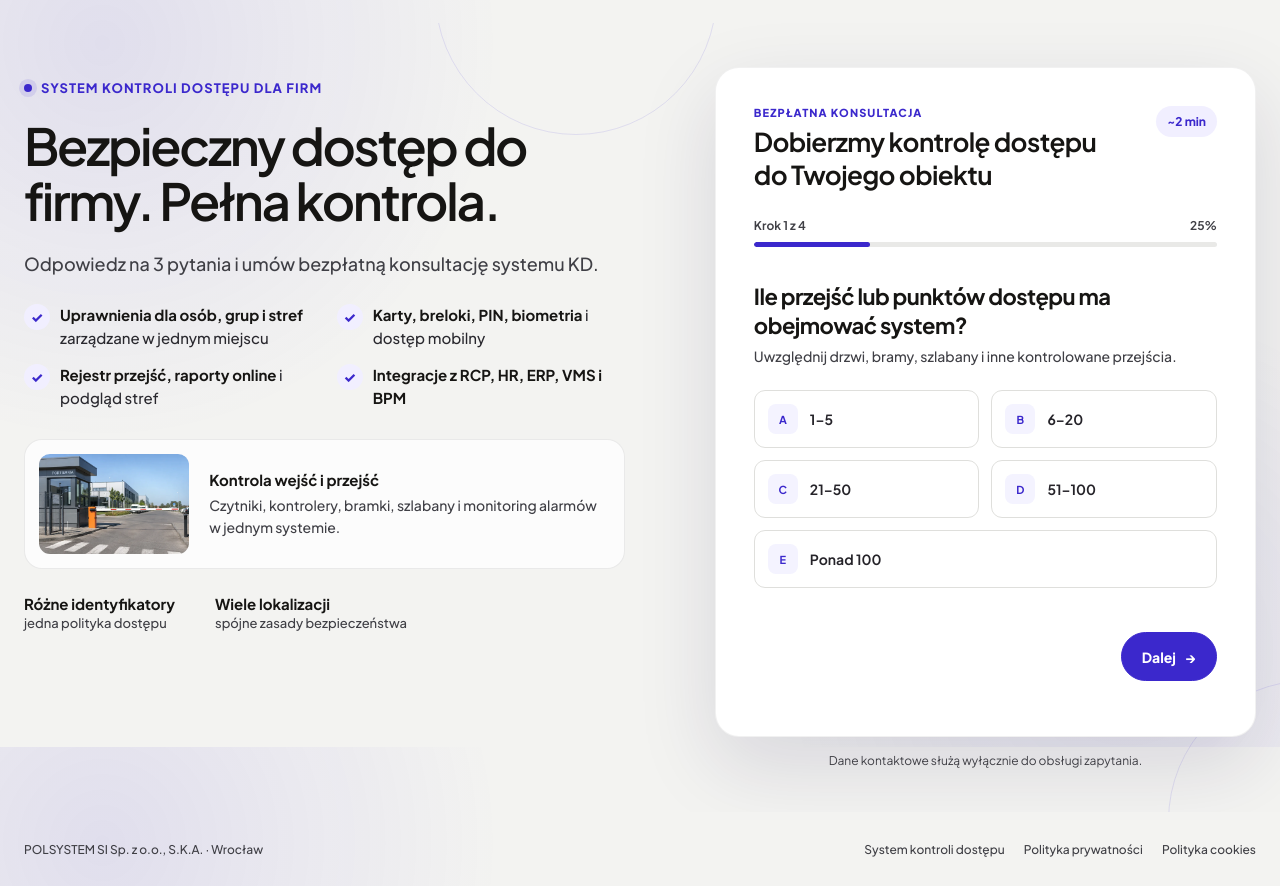
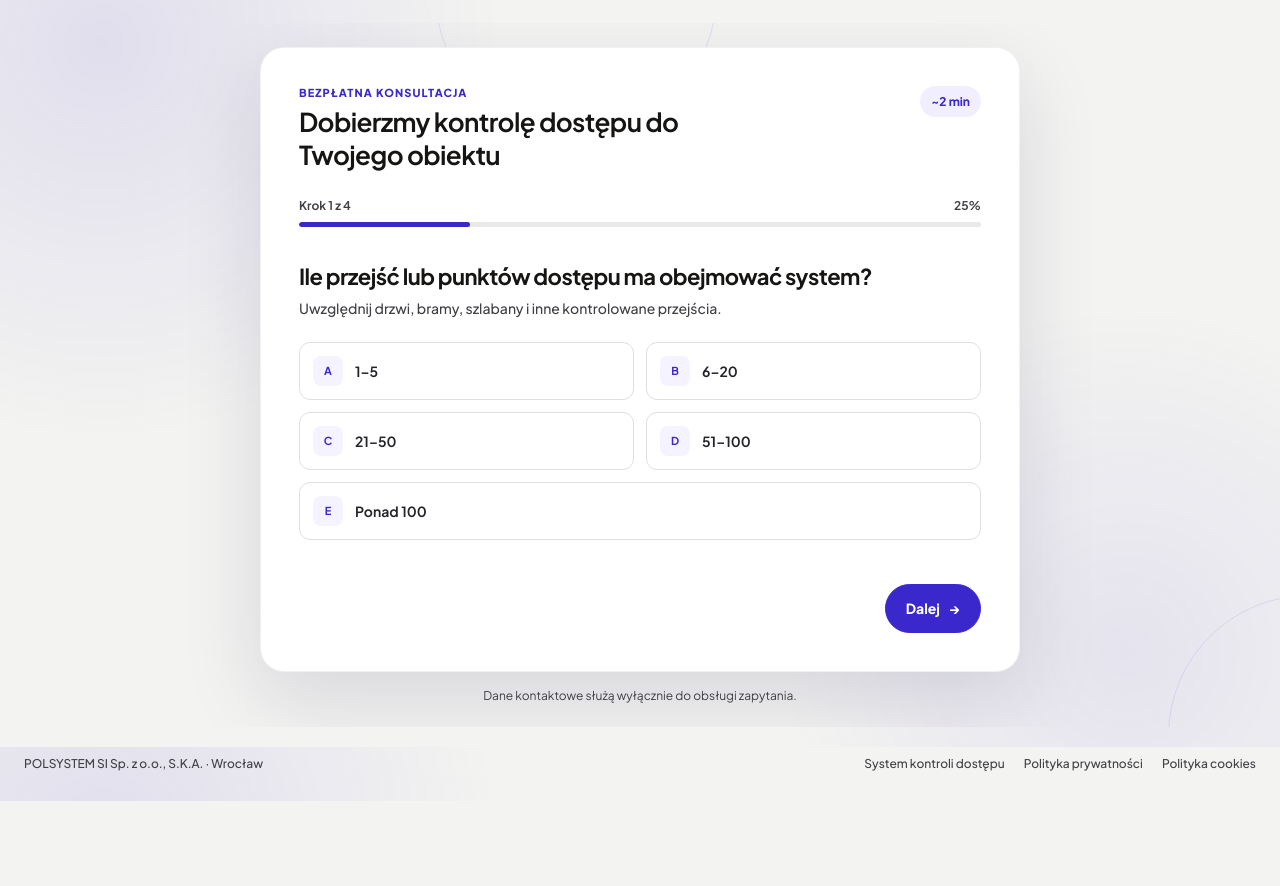
Before and after one commit to KulawyJoel/polsystem-landing-kontrola-dostepu, a plain HTML site: page index.html in a window 1280 px wide. Shown: the part 53-939 px from the top of the page. After the commit the page ends 854 px from the top, so only its background shows below. Drawn offline with Linux system fonts and the light colour scheme.

Commit message:
Zostaw wyłącznie pełnoekranowy formularz

```diff
--- a/index.html
+++ b/index.html
@@ -9,7 +9,7 @@
   <meta name="theme-color" content="#3b28cc">
   <link rel="icon" href="assets/polsystem-logo.png">
   <link rel="preload" href="assets/plus-jakarta-sans-variable.ttf" as="font" type="font/ttf" crossorigin>
-  <link rel="stylesheet" href="styles.css?v=20261112-1">
+  <link rel="stylesheet" href="styles.css?v=20261112-2">
 </head>
 <body>
   <a class="skip-link" href="#formularz">Przejdź do formularza</a>
@@ -27,54 +27,14 @@
   </header>
 
   <main>
-    <section class="hero" aria-labelledby="hero-title">
+    <section class="hero">
       <div class="shell hero-grid">
-        <div class="hero-copy">
-          <div class="eyebrow"><span></span> System kontroli dostępu dla firm</div>
-          <h1 id="hero-title">Bezpieczny dostęp do firmy. <span>Pełna kontrola.</span></h1>
-          <p class="hero-lead">Odpowiedz na 3 pytania i umów bezpłatną konsultację systemu KD.</p>
-        </div>
-
-        <div class="hero-support">
-          <ul class="benefits" aria-label="Najważniejsze możliwości systemu kontroli dostępu">
-            <li>
-              <span class="check" aria-hidden="true">✓</span>
-              <span><strong>Uprawnienia dla osób, grup i stref</strong> zarządzane w jednym miejscu</span>
-            </li>
-            <li>
-              <span class="check" aria-hidden="true">✓</span>
-              <span><strong>Karty, breloki, PIN, biometria</strong> i dostęp mobilny</span>
-            </li>
-            <li>
-              <span class="check" aria-hidden="true">✓</span>
-              <span><strong>Rejestr przejść, raporty online</strong> i podgląd stref</span>
-            </li>
-            <li>
-              <span class="check" aria-hidden="true">✓</span>
-              <span><strong>Integracje z RCP, HR, ERP, VMS i BPM</strong></span>
-            </li>
-          </ul>
-
-          <div class="product-card" aria-label="System kontroli dostępu Polsystem">
-            <img src="assets/system-kontroli-dostepu.webp" width="650" height="432" alt="Wjazd do chronionego obiektu z portiernią i szlabanem">
-            <div>
-              <strong>Kontrola wejść i przejść</strong>
-              <p>Czytniki, kontrolery, bramki, szlabany i monitoring alarmów w jednym systemie.</p>
-            </div>
-          </div>
-
-          <div class="trust-row" aria-label="Informacje o Polsystem">
-            <div><strong>Różne identyfikatory</strong><span>jedna polityka dostępu</span></div>
-            <div><strong>Wiele lokalizacji</strong><span>spójne zasady bezpieczeństwa</span></div>
-          </div>
-        </div>
-
         <div class="form-column" id="formularz">
           <div class="form-card">
             <div class="form-heading">
               <div>
                 <span class="form-kicker">Bezpłatna konsultacja</span>
-                <h2>Dobierzmy kontrolę dostępu do Twojego obiektu</h2>
+                <h1>Dobierzmy kontrolę dostępu do Twojego obiektu</h1>
               </div>
               <span class="time-badge" aria-label="Wypełnienie zajmuje około dwóch minut">~2 min</span>
             </div>
--- a/styles.css
+++ b/styles.css
@@ -116,7 +116,7 @@ main {
   display: flex;
   align-items: center;
   overflow: hidden;
-  padding: clamp(42px, 5.5vh, 68px) 0;
+  padding: clamp(20px, 3vh, 34px) 0;
   background: transparent;
 }
 
@@ -138,13 +138,12 @@ main {
   position: relative;
   z-index: 1;
   display: grid;
-  grid-template-columns: minmax(0, 1fr) minmax(520px, 0.9fr);
-  grid-template-areas:
-    "copy form"
-    "support form";
-  grid-template-rows: auto 1fr;
-  column-gap: clamp(56px, 7vw, 104px);
-  row-gap: 26px;
+  grid-template-columns: minmax(0, 760px);
+  grid-template-areas: "form";
+  grid-template-rows: auto;
+  justify-content: center;
+  column-gap: 0;
+  row-gap: 0;
   align-items: center;
 }
 
@@ -275,11 +274,12 @@ h1 span { color: inherit; }
 
 .form-column {
   grid-area: form;
+  width: 100%;
   scroll-margin-top: 24px;
 }
 
 .form-card {
-  min-height: 670px;
+  min-height: clamp(520px, calc(100svh - 210px), 680px);
   padding: 38px;
   background: var(--surface);
   border: 1px solid rgba(22, 21, 19, 0.06);
@@ -304,7 +304,7 @@ h1 span { color: inherit; }
   text-transform: uppercase;
 }
 
-.form-heading h2 {
+.form-heading h1 {
   max-width: 420px;
   margin: 0;
   font-size: 26px;
@@ -637,7 +637,7 @@ footer { background: transparent; }
   .product-card { display: none; }
   .trust-row { gap: 22px; }
   .form-card { min-height: 0; padding: 23px 19px; border-radius: 18px; }
-  .form-heading h2 { font-size: 21px; }
+  .form-heading h1 { font-size: 21px; }
   .progress { margin: 24px 0 28px; }
   .form-step legend { font-size: 20px; }
   .option-grid { grid-template-columns: 1fr; }
```
